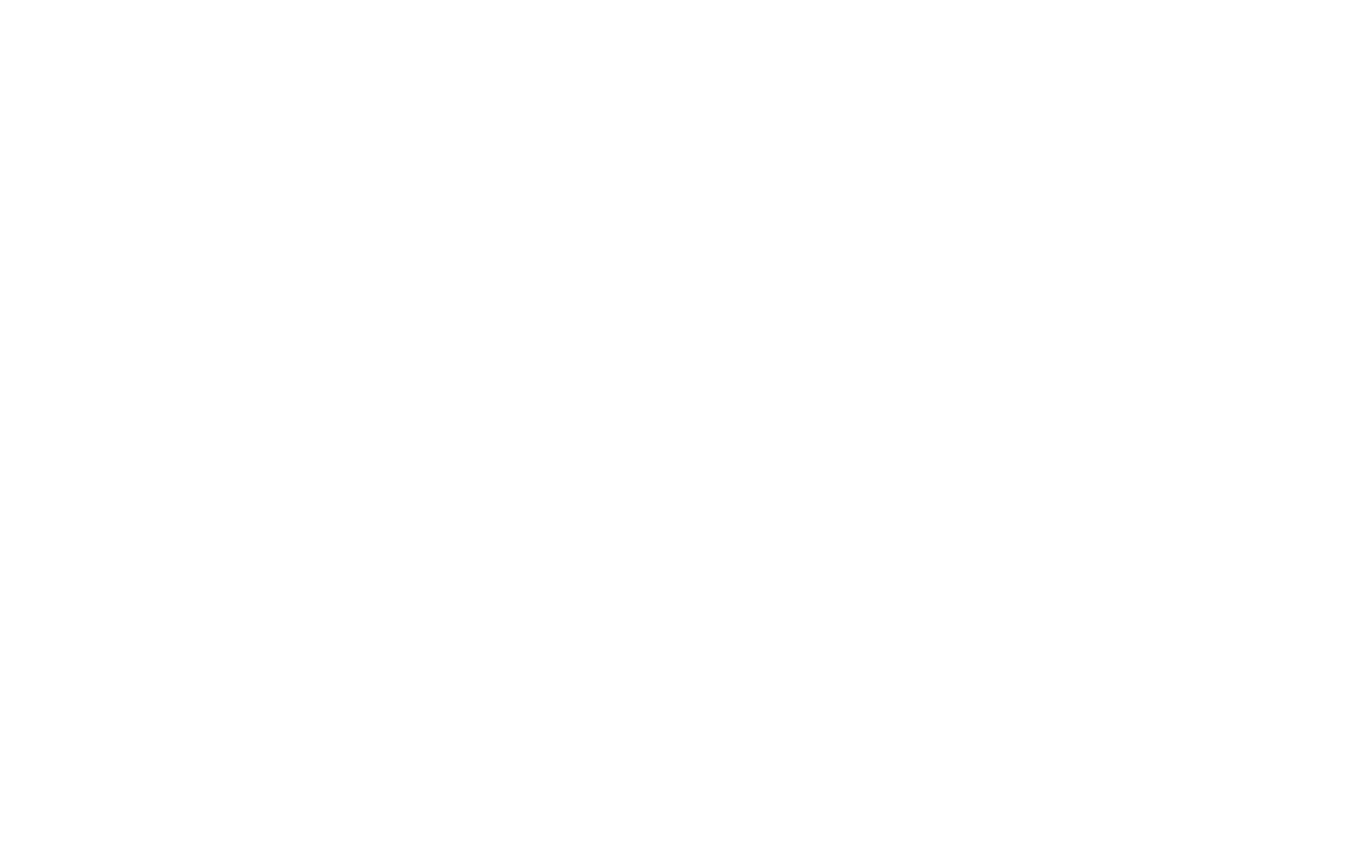
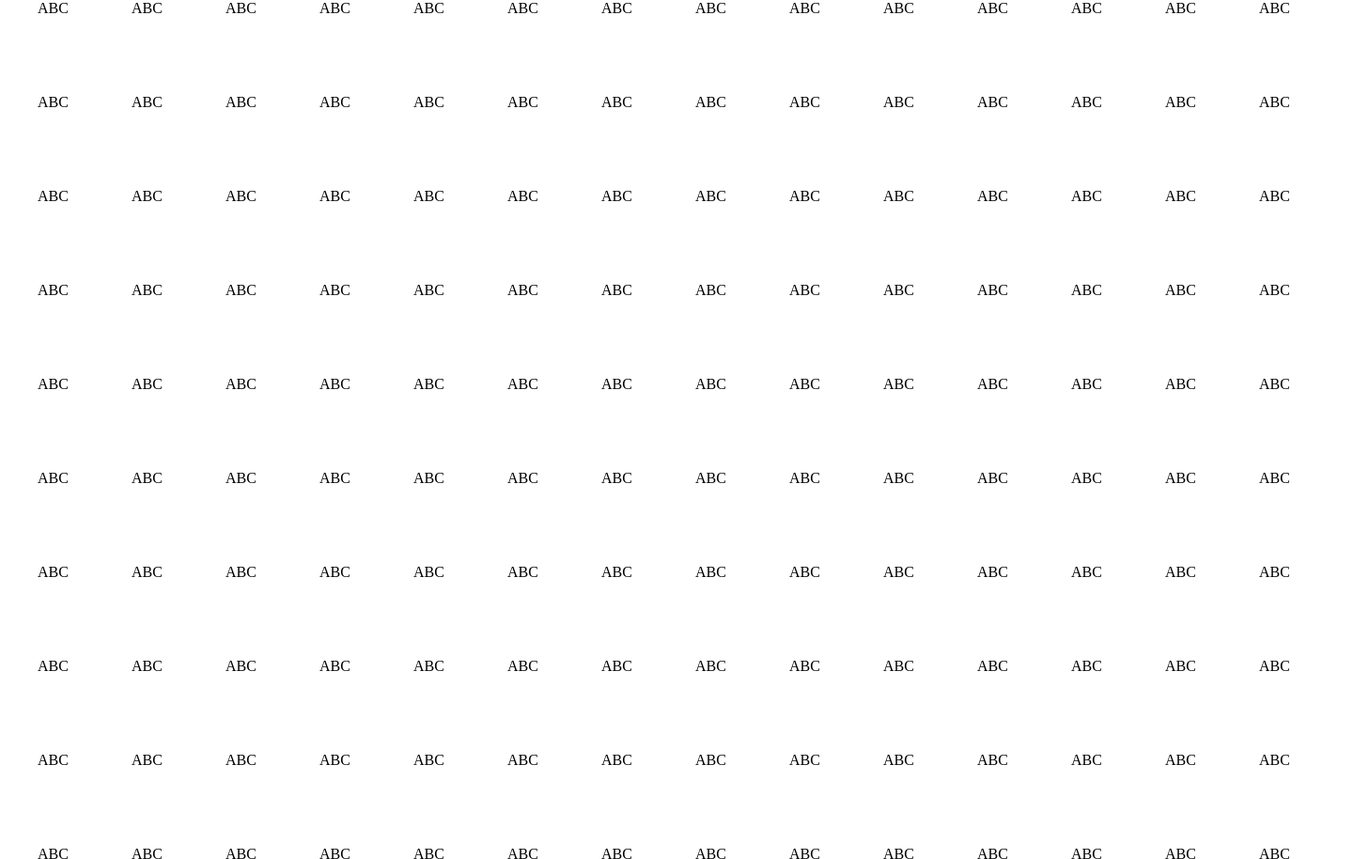
Before and after one commit to Tahahosseini/etch-a-sketch, a plain HTML site: page index.html in a window 1280 px wide. Shown: the top 914 px of the page at 94% size, 1440 px wide, since content can reach past the window. Before the commit the page ends 800 px from the top, so only its background shows below. Drawn offline with Linux system fonts and the light colour scheme.

Commit message:
Add the Grid

```diff
--- a/index.html
+++ b/index.html
@@ -12,7 +12,7 @@
 
 <body>
 
-    <div class="container"></div>
+    <div class="column canvas"></div>
 
 
 
--- a/script/script.js
+++ b/script/script.js
@@ -0,0 +1,22 @@
+let canvas = document.querySelector(".canvas")
+
+
+// create 16 rows
+for (let i = 0; i <= 15; i++) {
+    let row = document.createElement("div")
+    row.classList.toggle("row")
+    row.style.cssText = "display: flex;"
+    canvas.appendChild(row)
+}
+
+// create 16 squares in each row
+let rows = document.querySelectorAll(".row")
+rows.forEach((row) => {
+    for (let i = 0; i <= 15; i++) {
+        let square = document.createElement("div")
+        square.classList.toggle("square")
+        square.textContent = "ABC"
+        square.style.cssText = "height : 100px; width : 100px;"
+        row.appendChild(square)
+    }
+})
--- a/styles/global.css
+++ b/styles/global.css
@@ -8,6 +8,7 @@
 }
 
 .column {
+    display: flex;
     flex-direction: column;
 }
 
--- a/styles/style.css
+++ b/styles/style.css
@@ -0,0 +1,4 @@
+.canvas {
+    justify-content: center;
+    align-items: center;
+}
```
